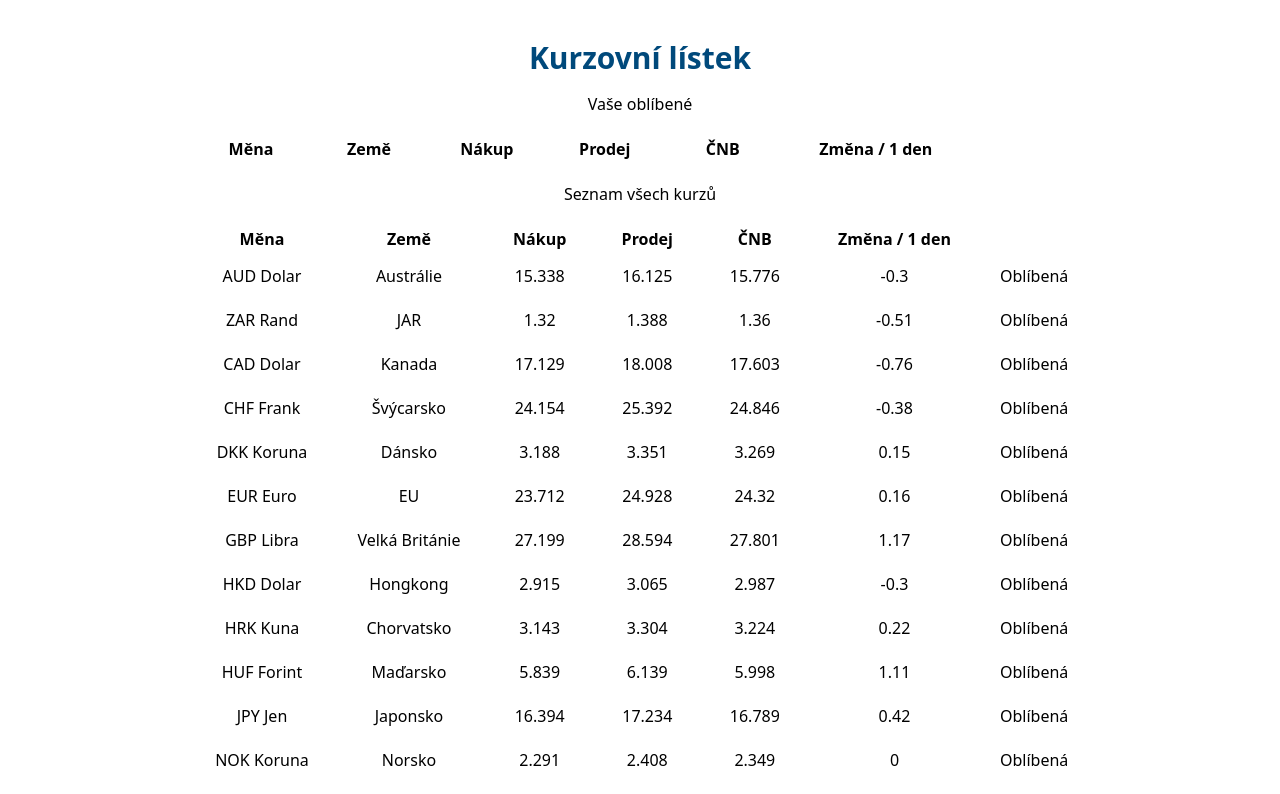
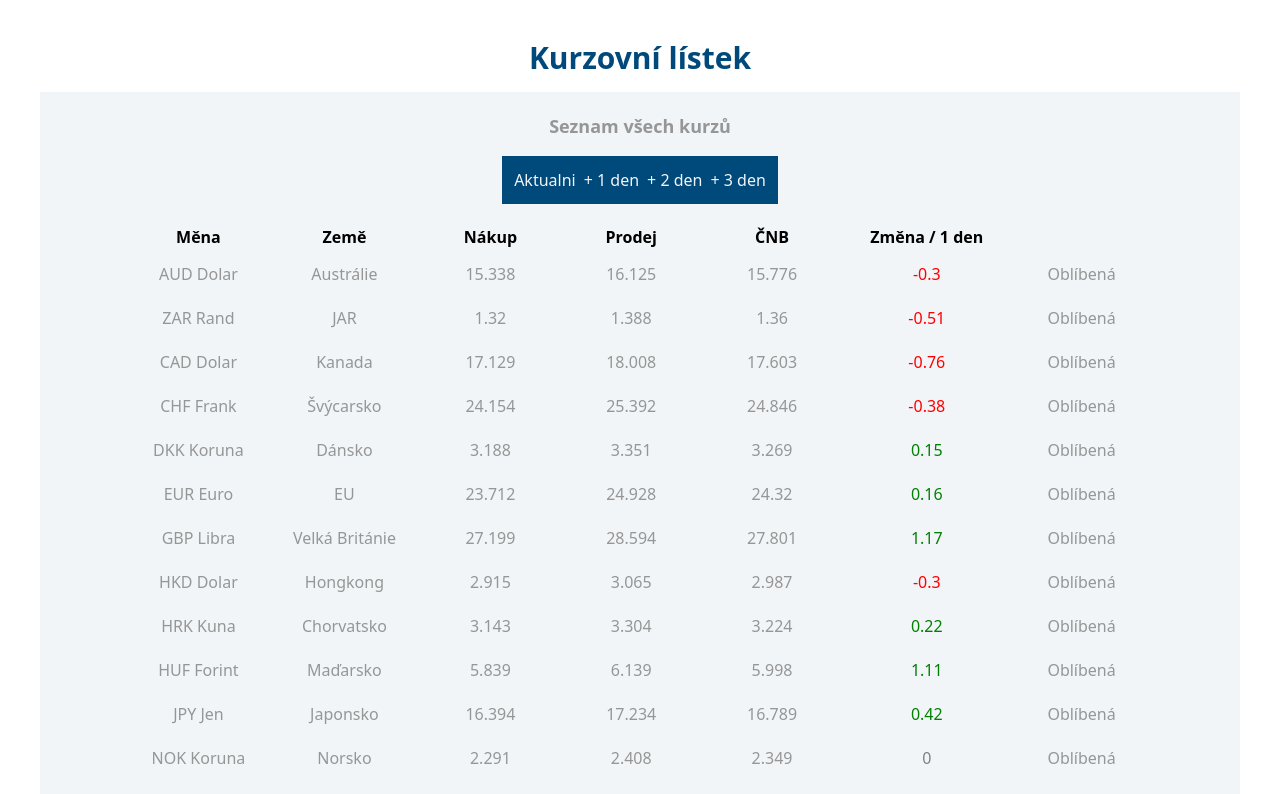
Before and after one commit to mrtnprzk/cs-kurzovni-listek, a Next.js app: page / in a window 1280 px wide. Shown: the top 794 px of the page. Built offline with nearby package versions, Linux system fonts and the light colour scheme.

Commit message:
[UPDATE] tables, fn to delete/add

```diff
--- a/src/Components/ExchangeTableBody.tsx
+++ b/src/Components/ExchangeTableBody.tsx
@@ -1,15 +1,17 @@
+import { FC } from "react";
 import { ExchangeData } from "@/global/types";
-import { FC } from "react";
 
 interface ExchangeTableBodyProps {
     data: ExchangeData[] | null;
+    handleDesc?: string;
+    handleClick?: (exchangeItem: ExchangeData) => void;
 }
 
-const ExchangeTableBody: FC<ExchangeTableBodyProps> = ({ data }): JSX.Element => {
+const ExchangeTableBody: FC<ExchangeTableBodyProps> = ({ data, handleDesc, handleClick }): JSX.Element => {
     return (
         <tbody>
             {data?.map((item) => {
-                const colorOfMove = item.move >= 0 ? "green" : "red";
+                const colorOfMove = item.move === 0 ? "gray" : item.move < 0 ? "red" : "green";
 
                 return (
                     <tr key={item.shortName} className="bg-lightBlue text-darkGrey">
@@ -20,8 +22,14 @@ const ExchangeTableBody: FC<ExchangeTableBodyProps> = ({ data }): JSX.Element =>
                         <td>{item.buy}</td>
                         <td>{item.sell}</td>
                         <td>{item.cnb}</td>
-                        <td className={`text-${colorOfMove}-500`}>{item.move}</td>
-                        <td className="underline cursor-pointer">Oblíbená</td>
+                        <td style={{ color: colorOfMove }}>{item.move}</td>
+                        {handleDesc && handleClick ? (
+                            <td className="underline cursor-pointer" onClick={() => handleClick(item)}>
+                                {handleDesc}
+                            </td>
+                        ) : (
+                            <td />
+                        )}
                     </tr>
                 );
             })}
--- a/src/Components/GenericTableHead.tsx
+++ b/src/Components/GenericTableHead.tsx
@@ -2,22 +2,21 @@ import { FC } from "react";
 
 /*
  *   This is Generic React Component to create Table Head
- *   It is neccesary to put object into props with values for columns
+ *   It is neccesary to put object into props with string values for columns
  */
 interface GenericTableHeadProps<T> {
     objectWithValues: T;
 }
 
-const GenericTableHead: FC<GenericTableHeadProps<Record<string, string>>> = ({ objectWithValues }): JSX.Element => {
-    return (
+const GenericTableHead: FC<GenericTableHeadProps<Record<string, string>>> = ({ objectWithValues }): JSX.Element => (
     <thead>
         <tr>
-                {Object?.values(objectWithValues).map((value) => (
-                    <th key={value}>{value}</th>
+            {Object?.entries(objectWithValues).map(([key, value]) => (
+                <th key={key}>{value}</th>
             ))}
+            <th />
         </tr>
     </thead>
 );
-};
 
 export default GenericTableHead;
--- /dev/null
+++ b/src/components/ExchangeTable.tsx
@@ -0,0 +1,11 @@
+import { FC, ReactNode } from "react";
+
+interface ExchangeTableProps {
+    children: ReactNode;
+}
+
+const ExchangeTable: FC<ExchangeTableProps> = ({ children }): JSX.Element => {
+    return <table className="w-full text-center border-separate border-spacing-y-1 md:max-w-5xl">{children}</table>;
+};
+
+export default ExchangeTable;
--- /dev/null
+++ b/src/components/LayoutWithTitle.tsx
@@ -0,0 +1,17 @@
+import { cn } from "@/lib/classnames";
+import { FC, ReactNode } from "react";
+
+interface LayoutWithTitleProps {
+    children: ReactNode;
+    title: string;
+    className?: string;
+}
+
+const LayoutWithTitle: FC<LayoutWithTitleProps> = ({ children, title, className }): JSX.Element => (
+    <div className={cn("flex flex-col items-center w-full overflow-scroll gap-4 p-5 md:max-w-7xl", className)}>
+        <h3 className="text-lg text-darkGrey font-bold">{title}</h3>
+        {children}
+    </div>
+);
+
+export default LayoutWithTitle;
--- a/src/global/types.ts
+++ b/src/global/types.ts
@@ -15,5 +15,4 @@ export enum ExchangeTableHead {
     SELL = "Prodej",
     CNB = "ČNB",
     CHANGE = "Změna / 1 den",
-    EMPTY = "",
 }
--- a/src/pages/index.tsx
+++ b/src/pages/index.tsx
@@ -3,23 +3,27 @@ import { useContext } from "react";
 import { DataContext } from "@/context/DataContext";
 import useLocalStorage from "@/hooks/useLocalStorage";
 import { ExchangeData, ExchangeTableHead } from "@/global/types";
-import GenericTableHead from "@/Components/GenericTableHead";
-import ExchangeTableBody from "@/Components/ExchangeTableBody";
+import GenericTableHead from "@/components/GenericTableHead";
+import ExchangeTableBody from "@/components/ExchangeTableBody";
+import ExchangeTable from "@/components/ExchangeTable";
+import LayoutWithTitle from "@/components/LayoutWithTitle";
 
 export default function Home() {
     const { data, loading, error } = useContext(DataContext);
     const [favoriteData, setFavoriteData] = useLocalStorage<ExchangeData[]>("favorite", []);
-    console.log(data);
 
-    const addToFavorite = (value: ExchangeData) => {
-        const arrayWithAddedItem = [...favoriteData, value];
+    const addToFavorite = (exchangeItem: ExchangeData) => {
+        //I put this here to be sure I cannot have two same objects in array
+        if (favoriteData.some((favItem) => favItem.shortName === exchangeItem.shortName)) return;
+
+        const arrayWithAddedItem = [...favoriteData, exchangeItem];
         setFavoriteData(arrayWithAddedItem);
     };
 
-    // const removeFromFavorite = (value: ExchangeData) => {
-    //     const arrayWithDeletedItem = TODO filter logic
-    //     setFavoriteData(arrayWithDeletedItem);
-    // };
+    const removeFromFavorite = (exchangeItem: ExchangeData) => {
+        const arrayWithDeletedItem = favoriteData.filter((favItem) => favItem.shortName !== exchangeItem.shortName);
+        setFavoriteData(arrayWithDeletedItem);
+    };
 
     // This can be a spinning loader or a skeleton loader for the table
     // It is also possible to prefetch data on the server side using Next.js
@@ -38,16 +42,29 @@ export default function Home() {
     return (
         <main className="flex flex-col items-center gap-4 p-2 md:p-10">
             <h2 className="text-3xl text-darkBlue font-bold">Kurzovní lístek</h2>
-            <h3>Vaše oblíbené</h3>
-            <table className="w-full max-w-4xl text-center border-separate border-spacing-y-1">
-                <GenericTableHead objectWithValues={ExchangeTableHead} />
-                <ExchangeTableBody data={favoriteData} />
-            </table>
-            <h3>Seznam všech kurzů</h3>
-            <table className="w-full max-w-4xl text-center border-separate border-spacing-y-1">
-                <GenericTableHead objectWithValues={ExchangeTableHead} />
-                <ExchangeTableBody data={data} />
-            </table>
+
+            {Boolean(favoriteData.length) && (
+                <LayoutWithTitle title="Vaše oblíbené" className="bg-slate-50">
+                    <ExchangeTable>
+                        <GenericTableHead objectWithValues={ExchangeTableHead} />
+                        <ExchangeTableBody data={favoriteData} handleClick={removeFromFavorite} handleDesc={"Zrušit"} />
+                    </ExchangeTable>
+                </LayoutWithTitle>
+            )}
+
+            <LayoutWithTitle title="Seznam všech kurzů" className="bg-lightGrey">
+                {/* TODO make this component down below*/}
+                <div className="flex gap-2 bg-darkBlue text-lightGrey p-3">
+                    <div>Aktualni</div>
+                    <div>+ 1 den</div>
+                    <div>+ 2 den</div>
+                    <div>+ 3 den</div>
+                </div>
+                <ExchangeTable>
+                    <GenericTableHead objectWithValues={ExchangeTableHead} />
+                    <ExchangeTableBody data={data} handleClick={addToFavorite} handleDesc={"Oblíbená"} />
+                </ExchangeTable>
+            </LayoutWithTitle>
         </main>
     );
 }
--- a/src/styles/globals.css
+++ b/src/styles/globals.css
@@ -3,7 +3,7 @@
 @tailwind utilities;
 
 th {
-    min-width: 4.5rem;
+    min-width: 6rem;
 }
 
 td {
```
Lines whose indentation alone changed are shown as unchanged.
